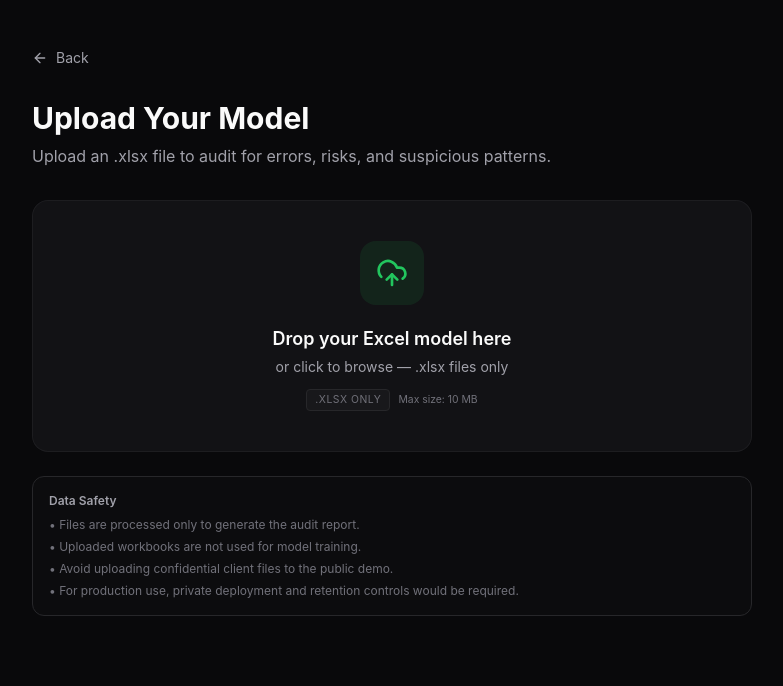
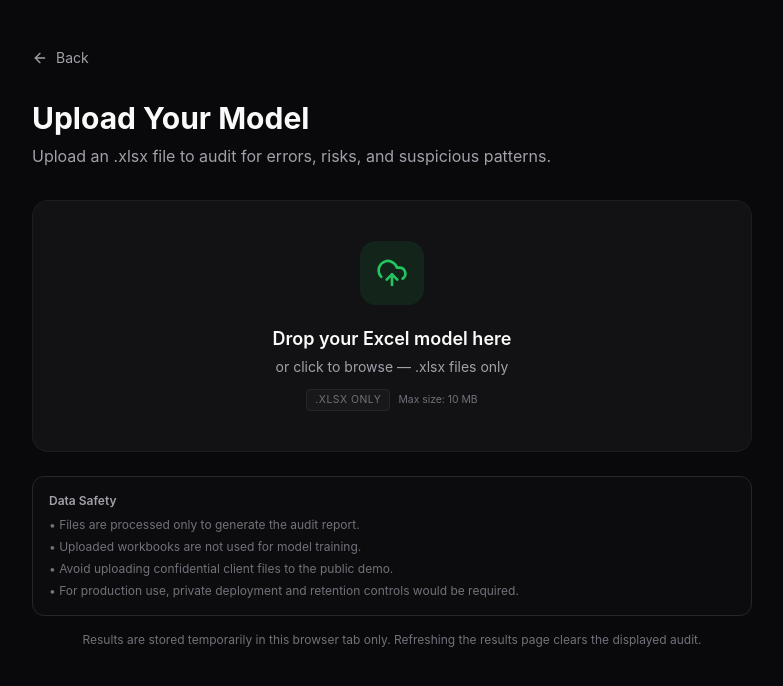
Before and after one commit to ondrakingboss/modelguard-ai, a Next.js app in the folder frontend/: page /upload in a window 1280 px wide. Shown: the top 686 px of the page, without its empty margins (248-1031 px from the left). Built offline with nearby package versions, Linux system fonts and the light colour scheme.

Commit message:
docs: trust copy, privacy limitations, MEDDEVICE case study

```diff
--- a/frontend/src/app/results/page.tsx
+++ b/frontend/src/app/results/page.tsx
@@ -66,8 +66,8 @@ export default function ResultsPage() {
         <div className="flex flex-col items-center gap-4 max-w-md text-center">
           <FileSpreadsheet className="w-8 h-8 text-[#71717a]" />
           <p className="text-[#a1a1aa]">
-            No audit result found. Results are stored temporarily in your browser.
-            Upload a workbook to see the audit report.
+            No audit result found. For privacy, uploaded results are not stored
+            permanently. Please upload the workbook again.
           </p>
           <Link href="/upload" className="text-[#22c55e] text-sm hover:underline">
             ← Go to upload
--- a/frontend/src/app/upload/page.tsx
+++ b/frontend/src/app/upload/page.tsx
@@ -223,6 +223,15 @@ export default function UploadPage() {
           </ul>
         </motion.div>
 
+        {/* Session storage notice */}
+        <motion.div initial={{ opacity: 0 }} animate={{ opacity: 1 }} transition={{ delay: 0.3 }}
+          className="mt-4 text-center">
+          <p className="text-xs text-[#71717a]">
+            Results are stored temporarily in this browser tab only.
+            Refreshing the results page clears the displayed audit.
+          </p>
+        </motion.div>
+
         {file && (
           <motion.div initial={{ opacity: 0, y: 12 }} animate={{ opacity: 1, y: 0 }} className="mt-6">
             <button
```
Also changed, not shown: 2 other files (tests, documents, lock files or other folders).
